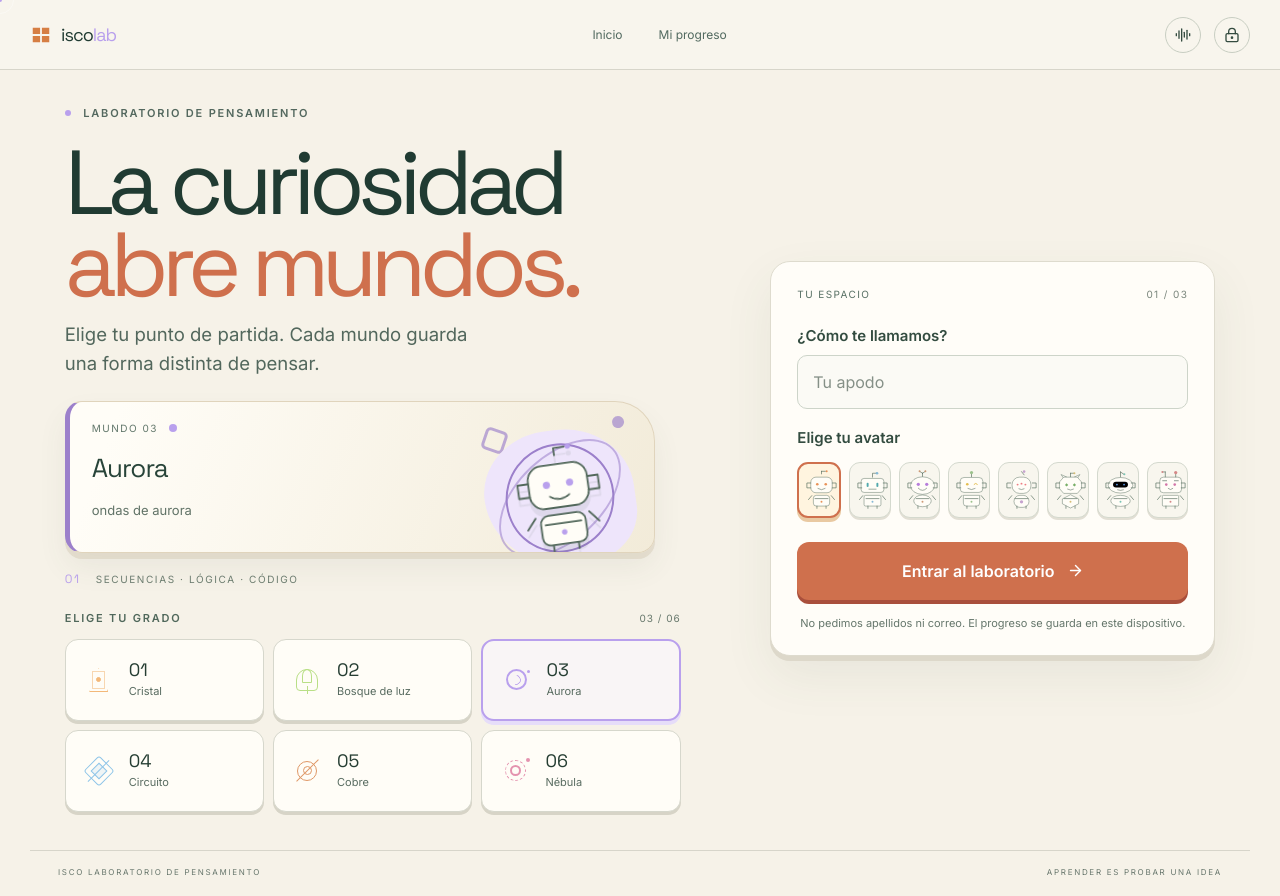
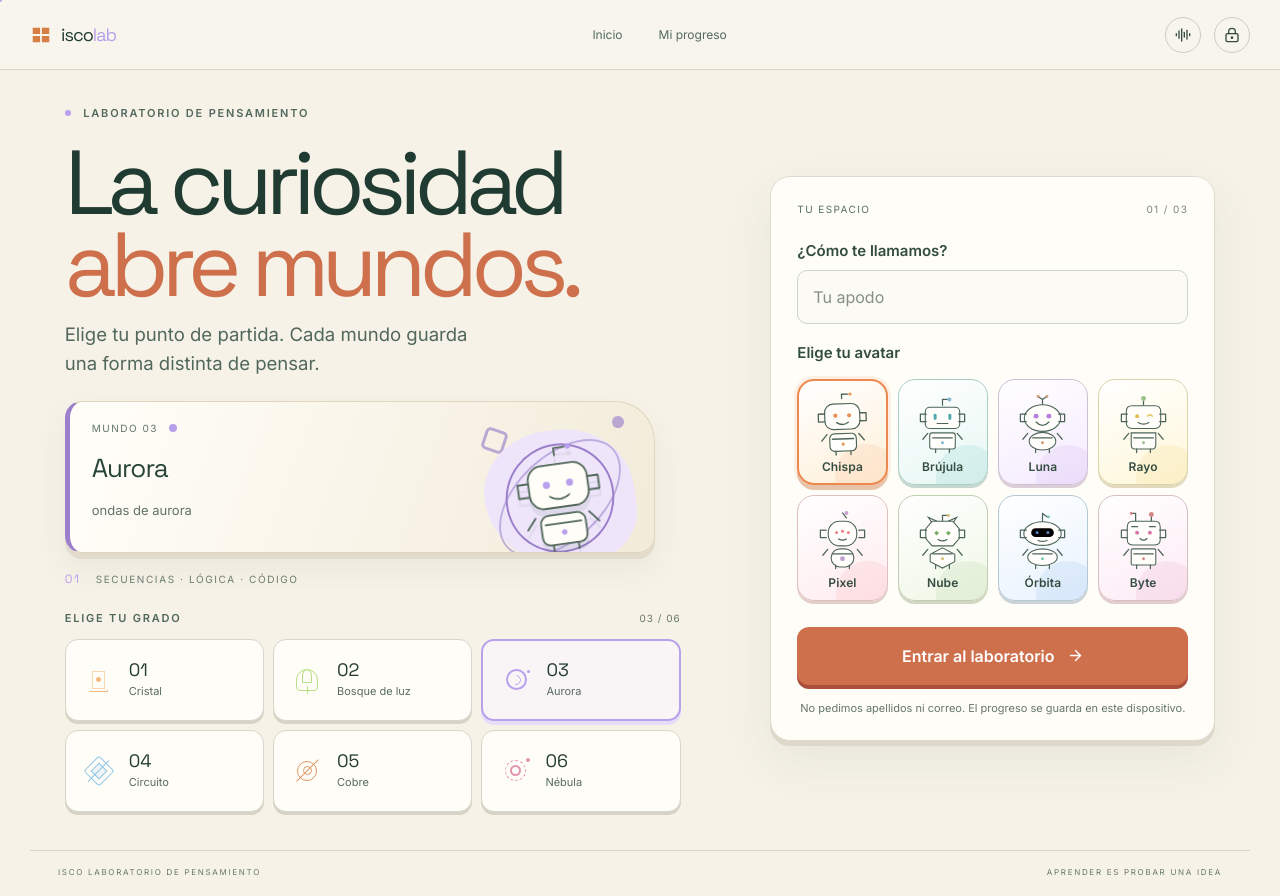
Before and after one commit to IscoSanchezL/LabsNexo, a React (Vite) app: page / in a window 1280 px wide. Built offline with nearby package versions, Linux system fonts and the light colour scheme.

Commit message:
Mejora identidad y selección de avatares

```diff
--- a/src/style.css
+++ b/src/style.css
@@ -362,3 +362,18 @@ main.grade-1.page-level .game-board,main.grade-1.page-map .module-card{--grade-a
 .page-level .play-grade-2 .route-answer small{display:block;margin-left:auto;color:#547084;font-size:10px;text-align:right}
 .route-tokens{display:flex;align-items:center;gap:5px;flex-wrap:wrap}.route-tokens i{width:29px;height:29px;display:grid;place-items:center;border:1px solid #fff;border-radius:9px;background:#e8f2ec;box-shadow:0 2px 0 #d3e3dc;color:#365f4b;font-size:18px;font-style:normal;font-weight:700}
 .page-level .answer-option .pattern-choice{display:inline-flex;align-items:center;gap:9px;margin-left:5px}.page-level .pattern-choice .pattern-orb{width:34px;height:34px}.page-level .pattern-choice small{font-size:12px;font-weight:600;color:#35556b}
+
+/* Avatar selector: give each robot a recognizable color, name and generous tap target. */
+.page-entry .avatar-picker{display:grid;grid-template-columns:repeat(4,minmax(0,1fr));gap:10px;margin:14px 0 22px}
+.page-entry .avatar-picker>button.avatar-choice{width:auto;min-width:0;height:106px;padding:9px 5px 8px;display:flex;flex-direction:column;align-items:center;justify-content:center;gap:3px;overflow:hidden;position:relative;border:1px solid color-mix(in srgb,var(--avatar-accent) 28%,#d9ded5);border-radius:17px;background:linear-gradient(155deg,#fff 0%,var(--avatar-wash) 100%);box-shadow:0 3px 0 color-mix(in srgb,var(--avatar-accent) 17%,#e4e1d8);transition:transform .2s ease,box-shadow .2s ease,border-color .2s ease,background .2s ease}
+.page-entry .avatar-picker>button.avatar-choice::before{content:"";position:absolute;inset:auto -13px -25px auto;width:64px;height:64px;border-radius:50%;background:var(--avatar-accent);opacity:.11;transition:transform .25s ease,opacity .25s ease}
+.page-entry .avatar-picker>button.avatar-choice:hover{transform:translateY(-4px) rotate(-1deg);box-shadow:0 7px 0 color-mix(in srgb,var(--avatar-accent) 23%,#e4e1d8)}
+.page-entry .avatar-picker>button.avatar-choice.chosen{transform:translateY(-3px);border:2px solid var(--avatar-accent);background:linear-gradient(155deg,#fff 0%,var(--avatar-wash) 100%);box-shadow:0 5px 0 color-mix(in srgb,var(--avatar-accent) 34%,#e4e1d8),0 0 0 3px color-mix(in srgb,var(--avatar-accent) 12%,transparent)}
+.page-entry .avatar-choice-0{--avatar-accent:#ed884e;--avatar-wash:#fff0d9}.page-entry .avatar-choice-1{--avatar-accent:#32a5a4;--avatar-wash:#e6f7f3}.page-entry .avatar-choice-2{--avatar-accent:#ae73d5;--avatar-wash:#f4eaff}.page-entry .avatar-choice-3{--avatar-accent:#dfb638;--avatar-wash:#fff7d9}.page-entry .avatar-choice-4{--avatar-accent:#e67483;--avatar-wash:#ffebef}.page-entry .avatar-choice-5{--avatar-accent:#77a95d;--avatar-wash:#eff7e5}.page-entry .avatar-choice-6{--avatar-accent:#548fd1;--avatar-wash:#e8f2ff}.page-entry .avatar-choice-7{--avatar-accent:#d26ca1;--avatar-wash:#fdebf4}
+.page-entry .avatar-picker .avatar-portrait{height:66px;width:100%;display:grid;place-items:center;position:relative;z-index:1}
+.page-entry .avatar-picker .robot-art{width:59px;height:64px;overflow:visible;transition:transform .25s ease}
+.page-entry .avatar-choice:hover .robot-art,.page-entry .avatar-choice.chosen .robot-art{transform:scale(1.08) rotate(-2deg)}
+.page-entry .avatar-picker .bot-shell{fill:#fffefa;stroke:#4d6558;stroke-width:2.2}.page-entry .avatar-picker .bot-line,.page-entry .avatar-picker .bot-smile{stroke:#4d6558;stroke-width:2.5}.page-entry .avatar-picker .bot-accent,.page-entry .avatar-picker .bot-eye{fill:var(--avatar-accent)}
+.page-entry .avatar-picker .avatar-name{position:relative;z-index:1;color:#354d41;font-size:12px;font-weight:700;line-height:1.15;letter-spacing:.01em}
+@media(max-width:800px){.page-entry .avatar-picker{grid-template-columns:repeat(4,minmax(0,1fr));gap:8px}.page-entry .avatar-picker>button.avatar-choice{height:96px}}
+@media(max-width:420px){.page-entry .avatar-picker{gap:7px}.page-entry .avatar-picker>button.avatar-choice{height:88px;padding:6px 2px}.page-entry .avatar-picker .avatar-portrait{height:53px}.page-entry .avatar-picker .robot-art{width:49px;height:54px}.page-entry .avatar-picker .avatar-name{font-size:11px}}
```
Also changed, not shown: src/main.tsx (+1 -1 lines), 3 other files (tests, documents, lock files or other folders).
